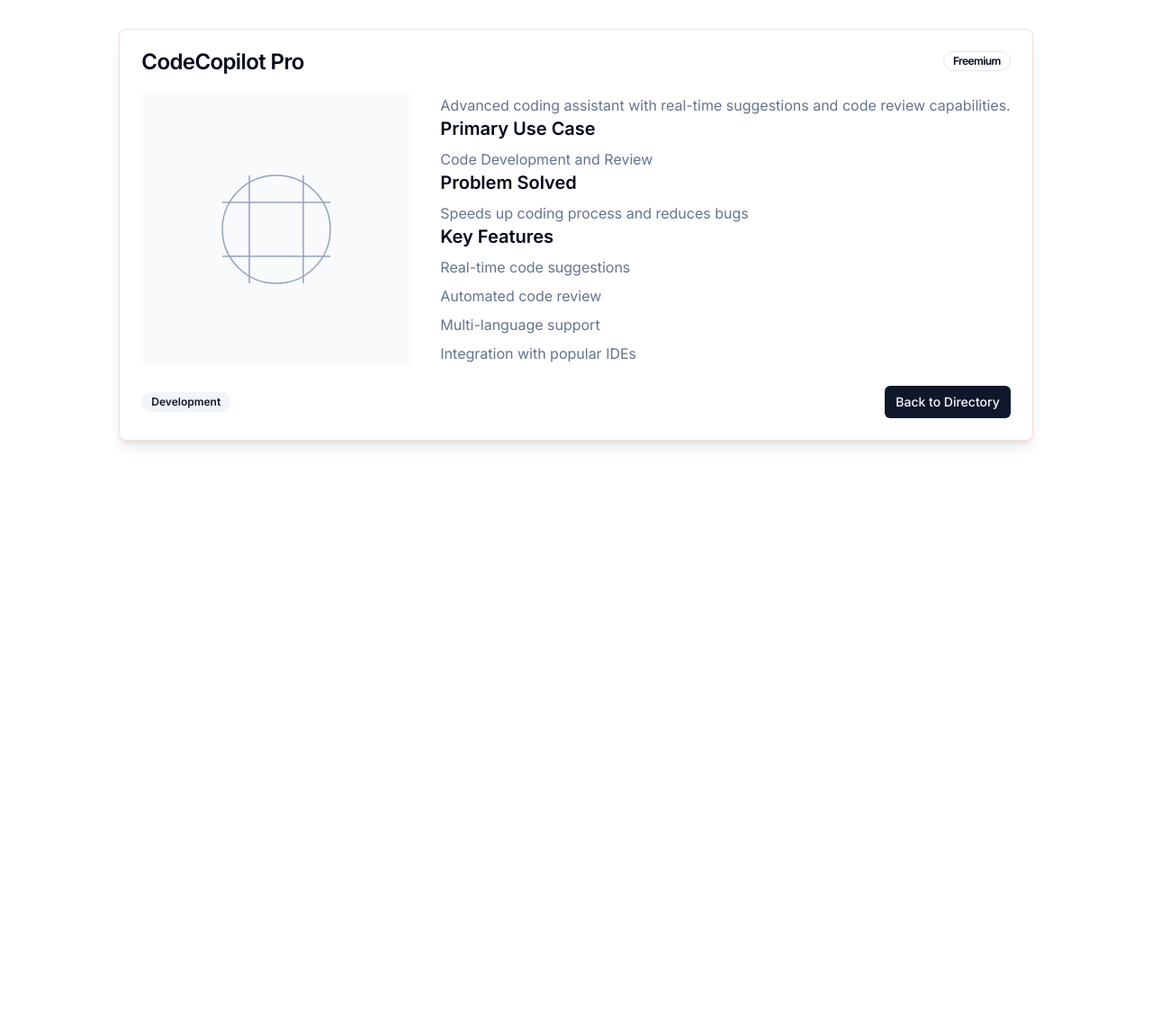
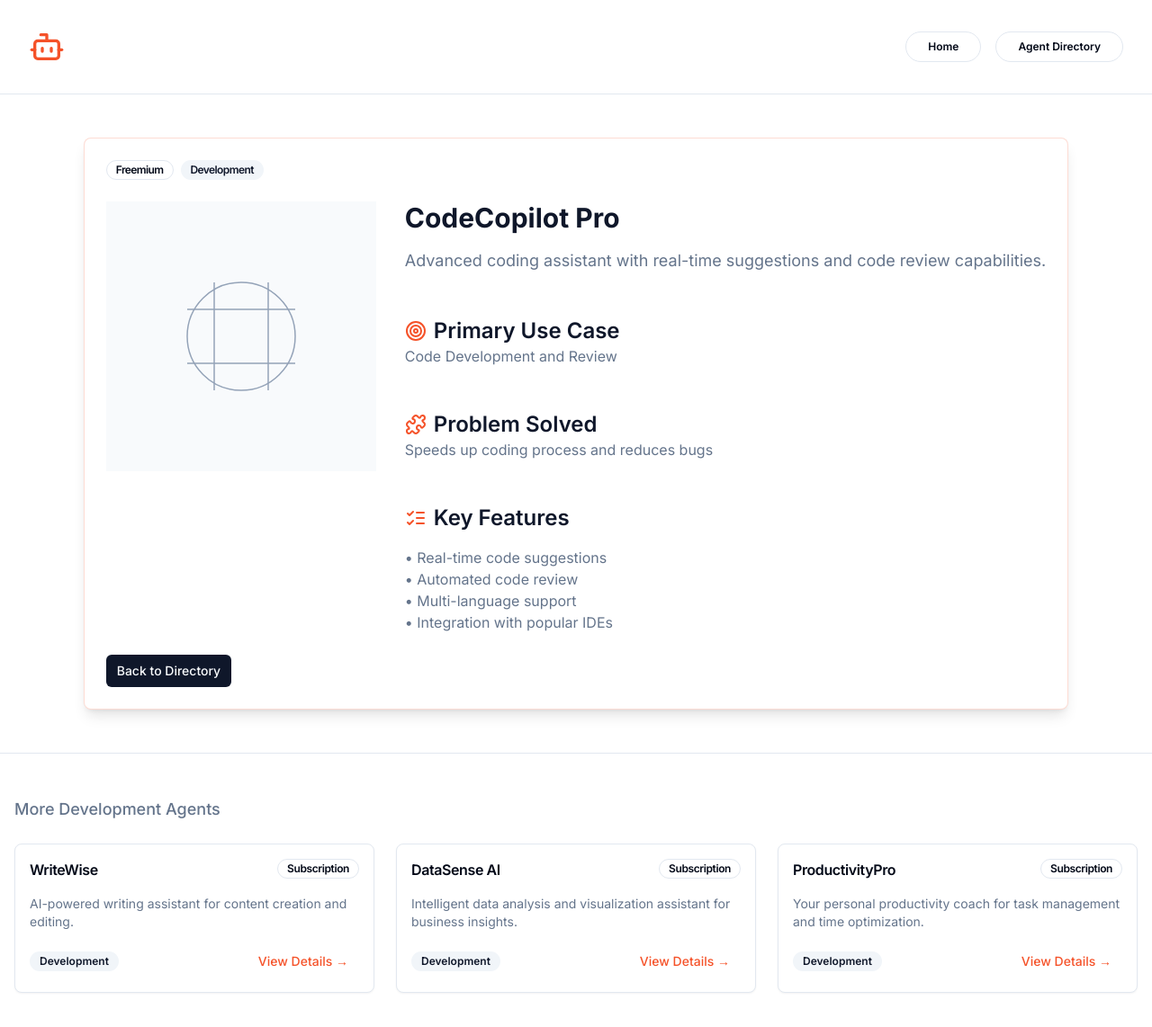
Before and after one commit to danielando/youprobablyneedanagent, a Next.js app: page /directory/agent/1 in a window 1280 px wide. Shown: the top 1142 px of the page at 90% size. Before the commit the page ends 800 px from the top, so only its background shows below. Built offline with nearby package versions, Linux system fonts and the light colour scheme.

Commit message:
added ui changes, agent director and agent page and str rating

```diff
--- a/app/directory/page.tsx
+++ b/app/directory/page.tsx
@@ -134,15 +134,42 @@ export default function DirectoryPage() {
 
   return (
     <div className="min-h-screen flex flex-col">
+      {/* Site Header */}
+      <header className="border-b py-8">
+        <div className="max-w-7xl mx-auto px-8">
+          <div className="flex justify-between items-center">
+            {/* Logo with Link */}
+            <Link href="/" className="hover:opacity-80 transition-opacity">
+              <Bot className="h-10 w-10 text-accent" />
+            </Link>
+
+            {/* Navigation */}
+            <nav className="flex items-center gap-4">
+              <Link href="/">
+                <Badge
+                  variant="outline"
+                  className="cursor-pointer hover:bg-accent/10 px-6 py-2"
+                >
+                  Home
+                </Badge>
+              </Link>
+              <Link href="/directory">
+                <Badge
+                  variant="outline"
+                  className="cursor-pointer hover:bg-accent/10 px-6 py-2"
+                >
+                  Agent Directory
+                </Badge>
+              </Link>
+            </nav>
+          </div>
+        </div>
+      </header>
+
       <main className="flex-grow py-12">
         <div className="max-w-7xl mx-auto px-4 sm:px-6 lg:px-8">
           {/* Header */}
           <div className="max-w-3xl mx-auto text-center mb-12">
-            <div className="mb-8 flex justify-center">
-              <Link href="/" className="hover:opacity-80 transition-opacity">
-                <Bot className="h-16 w-16 text-accent" />
-              </Link>
-            </div>
             <h1 className="text-4xl font-extrabold text-primary sm:text-5xl">
               Copilot Agent Directory
             </h1>
--- a/app/services/agentService.ts
+++ b/app/services/agentService.ts
@@ -17,14 +17,15 @@ const mockAgents: Record<string, Agent> = {
       "Integration with popular IDEs"
     ],
     websiteUrl: "https://github.com/features/copilot",
-    pricingModel: "Freemium"
+    pricingModel: "Freemium",
+    featured: true
   },
   "2": {
     id: "2",
     name: "WriteWise",
     description: "AI-powered writing assistant for content creation and editing.",
     image: "/placeholder.svg",
-    category: "Writing",
+    category: "Development",
     industry: "Content Creation",
     primaryUseCase: "Content Writing and Editing",
     problemSolved: "Improves writing quality and speeds up content creation",
@@ -35,14 +36,15 @@ const mockAgents: Record<string, Agent> = {
       "Plagiarism detection"
     ],
     websiteUrl: "https://www.writewise.ai",
-    pricingModel: "Subscription"
+    pricingModel: "Subscription",
+    featured: true
   },
   "3": {
     id: "3",
     name: "DataSense AI",
     description: "Intelligent data analysis and visualization assistant for business insights.",
     image: "/placeholder.svg",
-    category: "Data Analysis",
+    category: "Development",
     industry: "Business Intelligence",
     primaryUseCase: "Data Analysis and Visualization",
     problemSolved: "Simplifies complex data analysis and visualization tasks",
@@ -53,14 +55,15 @@ const mockAgents: Record<string, Agent> = {
       "Custom reporting"
     ],
     websiteUrl: "https://datasense.ai",
-    pricingModel: "Subscription"
+    pricingModel: "Subscription",
+    featured: true
   },
   "4": {
     id: "4",
     name: "ProductivityPro",
     description: "Your personal productivity coach for task management and time optimization.",
     image: "/placeholder.svg",
-    category: "Productivity",
+    category: "Development",
     industry: "Personal Development",
     primaryUseCase: "Task and Time Management",
     problemSolved: "Optimizes personal and team productivity",
@@ -71,7 +74,8 @@ const mockAgents: Record<string, Agent> = {
       "Team collaboration"
     ],
     websiteUrl: "https://productivitypro.ai",
-    pricingModel: "Subscription"
+    pricingModel: "Subscription",
+    featured: true
   },
   "5": {
     id: "5",
@@ -104,3 +108,11 @@ export const getAgentById = async (id: string): Promise<Agent> => {
 
   return agent;
 };
+
+export const getAllAgents = async (): Promise<Agent[]> => {
+  // Simulate API delay
+  await new Promise(resolve => setTimeout(resolve, 1000));
+
+  // Convert the mockAgents object to an array
+  return Object.values(mockAgents);
+};
--- a/app/types/Agent.ts
+++ b/app/types/Agent.ts
@@ -10,4 +10,5 @@ export interface Agent {
   keyFeatures: string[];
   pricingModel: 'Free' | 'Freemium' | 'Subscription' | 'Enterprise Pricing' | 'Once Off';
   websiteUrl: string;
+  featured?: boolean;
 }
--- a/src/components/AgentDetails.tsx
+++ b/src/components/AgentDetails.tsx
@@ -5,16 +5,10 @@ import { useRouter } from 'next/navigation';
 import { Button } from "@/components/ui/button";
 import { Badge } from "@/components/ui/badge";
 import { Agent } from '@/app/types/Agent';
-import { getAgentById } from '@/app/services/agentService';
+import { getAgentById, getAllAgents } from '@/app/services/agentService';
+import { Card, CardHeader, CardTitle, CardContent, CardFooter } from "@/components/ui/card";
+import { Bot, Target, Puzzle, ListChecks } from "lucide-react";
 import Link from 'next/link';
-import { Bot, Target, Puzzle, ListChecks, CreditCard } from "lucide-react";
-import { Card, CardHeader, CardTitle, CardContent, CardFooter } from "@/components/ui/card";
-
-const styles = `
-  .agent-card {
-    padding: 1.5rem;
-  }
-`;
 
 const PlaceholderSVG = () => (
   <svg className="w-full h-full" viewBox="0 0 400 400" xmlns="http://www.w3.org/2000/svg">
@@ -27,15 +21,33 @@ const PlaceholderSVG = () => (
 const AgentDetails: React.FC<{ id: string }> = ({ id }) => {
   const router = useRouter();
   const [agent, setAgent] = useState<Agent | null>(null);
+  const [featuredAgents, setFeaturedAgents] = useState<Agent[]>([]);
   const [loading, setLoading] = useState(true);
   const [error, setError] = useState<string | null>(null);
 
   useEffect(() => {
-    const fetchAgent = async () => {
+    const fetchData = async () => {
       try {
         setLoading(true);
-        const data = await getAgentById(id!);
-        setAgent(data);
+        // Fetch current agent
+        const currentAgent = await getAgentById(id!);
+        setAgent(currentAgent);
+
+        // Fetch all agents and filter for same category
+        const allAgents = await getAllAgents();
+        console.log('All agents:', allAgents);
+
+        const similarAgents = allAgents
+          .filter(a => {
+            const isSameCategory = a.category === currentAgent.category;
+            const isDifferentAgent = a.id !== currentAgent.id;
+            console.log(`Agent ${a.id}: same category: ${isSameCategory}, different agent: ${isDifferentAgent}`);
+            return isSameCategory && isDifferentAgent;
+          })
+          .slice(0, 3);
+
+        console.log('Similar agents:', similarAgents);
+        setFeaturedAgents(similarAgents);
       } catch (err) {
         setError('Failed to load agent details');
         console.error(err);
@@ -44,7 +56,7 @@ const AgentDetails: React.FC<{ id: string }> = ({ id }) => {
       }
     };
 
-    fetchAgent();
+    fetchData();
   }, [id]);
 
   if (loading) return <div>Loading...</div>;
@@ -52,23 +64,48 @@ const AgentDetails: React.FC<{ id: string }> = ({ id }) => {
 
   return (
     <div className="min-h-screen flex flex-col">
-      <div className="max-w-5xl mx-auto px-4 py-8">
+      {/* Site Header */}
+      <header className="border-b py-8">
+        <div className="max-w-7xl mx-auto px-8">
+          <div className="flex justify-between items-center">
+            {/* Logo with Link */}
+            <Link href="/" className="hover:opacity-80 transition-opacity">
+              <Bot className="h-10 w-10 text-accent" />
+            </Link>
+
+            {/* Navigation */}
+            <nav className="flex items-center gap-4">
+              <Link href="/">
+                <Badge
+                  variant="outline"
+                  className="cursor-pointer hover:bg-accent/10 px-6 py-2"
+                >
+                  Home
+                </Badge>
+              </Link>
+              <Link href="/directory">
+                <Badge
+                  variant="outline"
+                  className="cursor-pointer hover:bg-accent/10 px-6 py-2"
+                >
+                  Agent Directory
+                </Badge>
+              </Link>
+            </nav>
+          </div>
+        </div>
+      </header>
+
+      {/* Main Agent Details - Narrower width */}
+      <div className="max-w-5xl mx-auto px-4">
+        <div className="py-12">
           <Card className="flex flex-col border-accent/20 shadow-lg">
             <CardHeader>
-            <CardTitle className="flex justify-between items-start">
-              <div>
-                <span className="flex items-center gap-2">
-                  {agent.name}
-                  {agent.featured && (
-                    <Badge className="bg-accent/10 text-accent">
-                      Featured
-                    </Badge>
-                  )}
-                </span>
+              <CardTitle className="flex justify-end">
+                <div className="flex items-center gap-2">
+                  <Badge variant="outline">{agent.pricingModel}</Badge>
+                  <Badge variant="secondary">{agent.category}</Badge>
                 </div>
-              <Badge variant="outline">
-                {agent.pricingModel}
-              </Badge>
               </CardTitle>
             </CardHeader>
             <CardContent className="flex-grow">
@@ -81,28 +118,44 @@ const AgentDetails: React.FC<{ id: string }> = ({ id }) => {
                 </div>
 
                 {/* Right Column */}
-              <div className="w-[48%] space-y-8">
-                <p className="text-muted-foreground">{agent.description}</p>
+                <div className="w-[48%]">
+                  {/* Title and Description */}
+                  <div className="mb-12">
+                    <h1 className="text-3xl font-bold text-primary mb-4">{agent.name}</h1>
+                    <p className="text-lg text-muted-foreground leading-relaxed">{agent.description}</p>
+                  </div>
 
                   {/* Primary Use Case */}
-                <div>
-                  <h2 className="text-xl font-semibold mb-2">Primary Use Case</h2>
-                  <p className="text-muted-foreground">{agent.primaryUseCase}</p>
+                  <div className="mt-12 mb-12">
+                    <h2 className="text-2xl font-semibold text-primary mb-3 flex items-center gap-2">
+                      <Target className="h-6 w-6 text-accent" />
+                      Primary Use Case
+                    </h2>
+                    <p className="text-muted-foreground leading-relaxed">{agent.primaryUseCase}</p>
                   </div>
 
                   {/* Problem Solved */}
-                <div>
-                  <h2 className="text-xl font-semibold mb-2">Problem Solved</h2>
-                  <p className="text-muted-foreground">{agent.problemSolved}</p>
+                  <div className="mb-12">
+                    <h2 className="text-2xl font-semibold text-primary mb-3 flex items-center gap-2">
+                      <Puzzle className="h-6 w-6 text-accent" />
+                      Problem Solved
+                    </h2>
+                    <p className="text-muted-foreground leading-relaxed">{agent.problemSolved}</p>
                   </div>
 
                   {/* Key Features */}
                   <div>
-                  <h2 className="text-xl font-semibold mb-2">Key Features</h2>
-                  <ul className="space-y-2">
+                    <h2 className="text-2xl font-semibold text-primary mb-4 flex items-center gap-2">
+                      <ListChecks className="h-6 w-6 text-accent" />
+                      Key Features
+                    </h2>
+                    <ul className="space-y-3">
                       {agent.keyFeatures.map((feature, index) => (
-                      <li key={index} className="text-muted-foreground">
-                        {feature}
+                        <li
+                          key={index}
+                          className="text-muted-foreground leading-relaxed"
+                        >
+                          • {feature}
                         </li>
                       ))}
                     </ul>
@@ -110,8 +163,7 @@ const AgentDetails: React.FC<{ id: string }> = ({ id }) => {
                 </div>
               </div>
             </CardContent>
-          <CardFooter className="flex justify-between items-center">
-            <Badge variant="secondary">{agent.category}</Badge>
+            <CardFooter className="flex justify-end items-center">
               <Button
                 size="sm"
                 className="bg-primary text-primary-foreground hover:bg-accent hover:text-white transition-colors"
@@ -123,6 +175,55 @@ const AgentDetails: React.FC<{ id: string }> = ({ id }) => {
           </Card>
         </div>
       </div>
+
+      {/* Similar Agents Section - Full width */}
+      {featuredAgents.length > 0 && (
+        <div className="border-t bg-gray-50">
+          <div className="max-w-7xl mx-auto px-4 py-12">
+            <h2 className="text-lg font-medium text-muted-foreground mb-6">
+              More {agent.category} Agents
+            </h2>
+            <div className="grid md:grid-cols-3 gap-6">
+              {featuredAgents.map((featuredAgent) => (
+                <Card
+                  key={featuredAgent.id}
+                  className="flex flex-col border-accent/10 hover:border-accent/20 transition-colors"
+                >
+                  <CardHeader className="p-4">
+                    <CardTitle className="text-base flex justify-between items-start">
+                      <span>{featuredAgent.name}</span>
+                      <Badge variant="outline" className="text-xs">
+                        {featuredAgent.pricingModel}
+                      </Badge>
+                    </CardTitle>
+                  </CardHeader>
+                  <CardContent className="p-4 pt-0">
+                    <p className="text-sm text-muted-foreground line-clamp-2">
+                      {featuredAgent.description}
+                    </p>
+                  </CardContent>
+                  <CardFooter className="p-4 pt-0">
+                    <div className="flex justify-between items-center w-full">
+                      <Badge variant="secondary" className="text-xs">
+                        {featuredAgent.category}
+                      </Badge>
+                      <Button
+                        size="sm"
+                        variant="ghost"
+                        className="text-accent hover:text-accent/80 hover:bg-accent/5 -mr-2"
+                        onClick={() => router.push(`/directory/agent/${featuredAgent.id}`)}
+                      >
+                        View Details →
+                      </Button>
+                    </div>
+                  </CardFooter>
+                </Card>
+              ))}
+            </div>
+          </div>
+        </div>
+      )}
+    </div>
   );
 };
 
```
Lines whose indentation alone changed are shown as unchanged.
